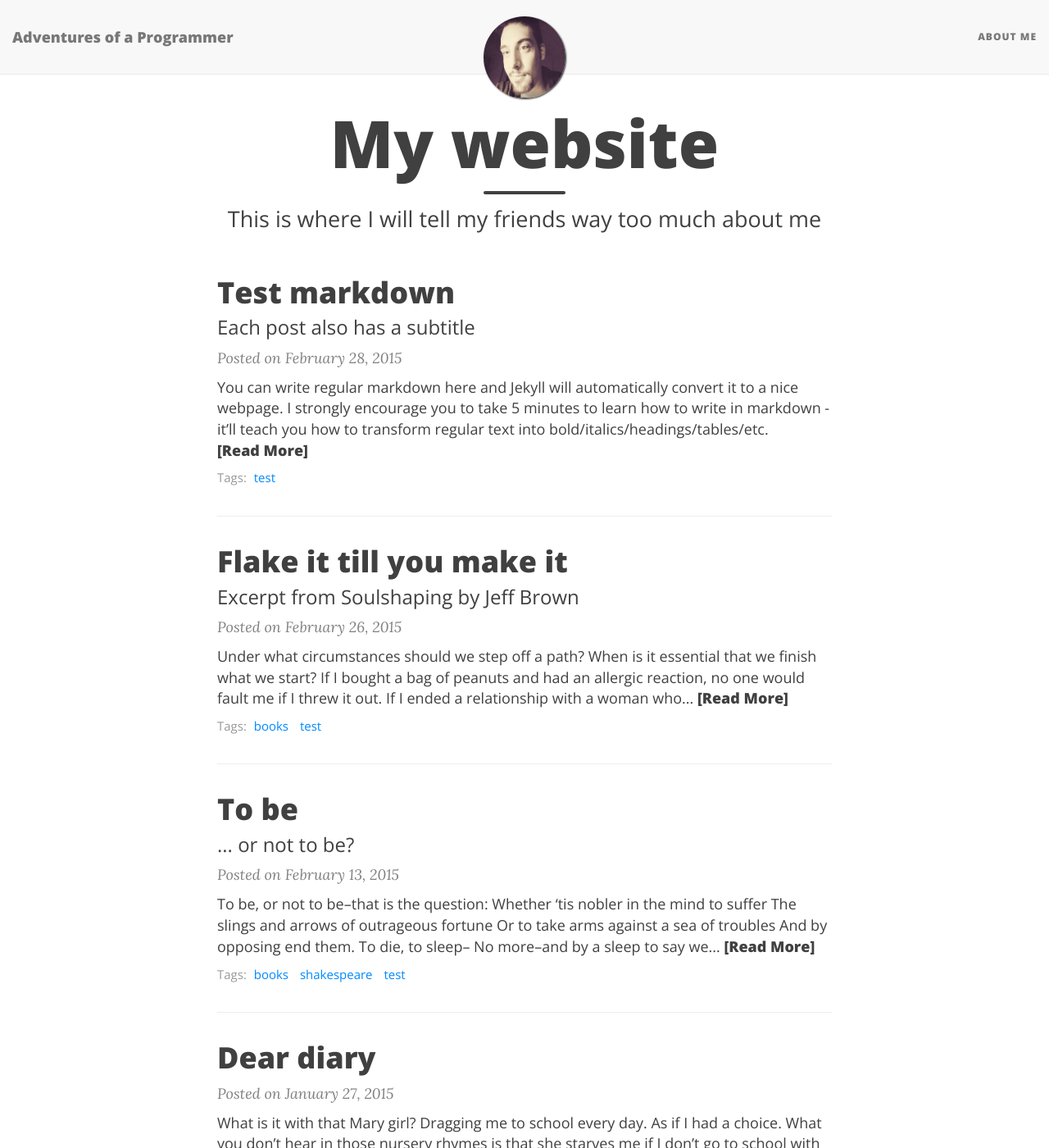
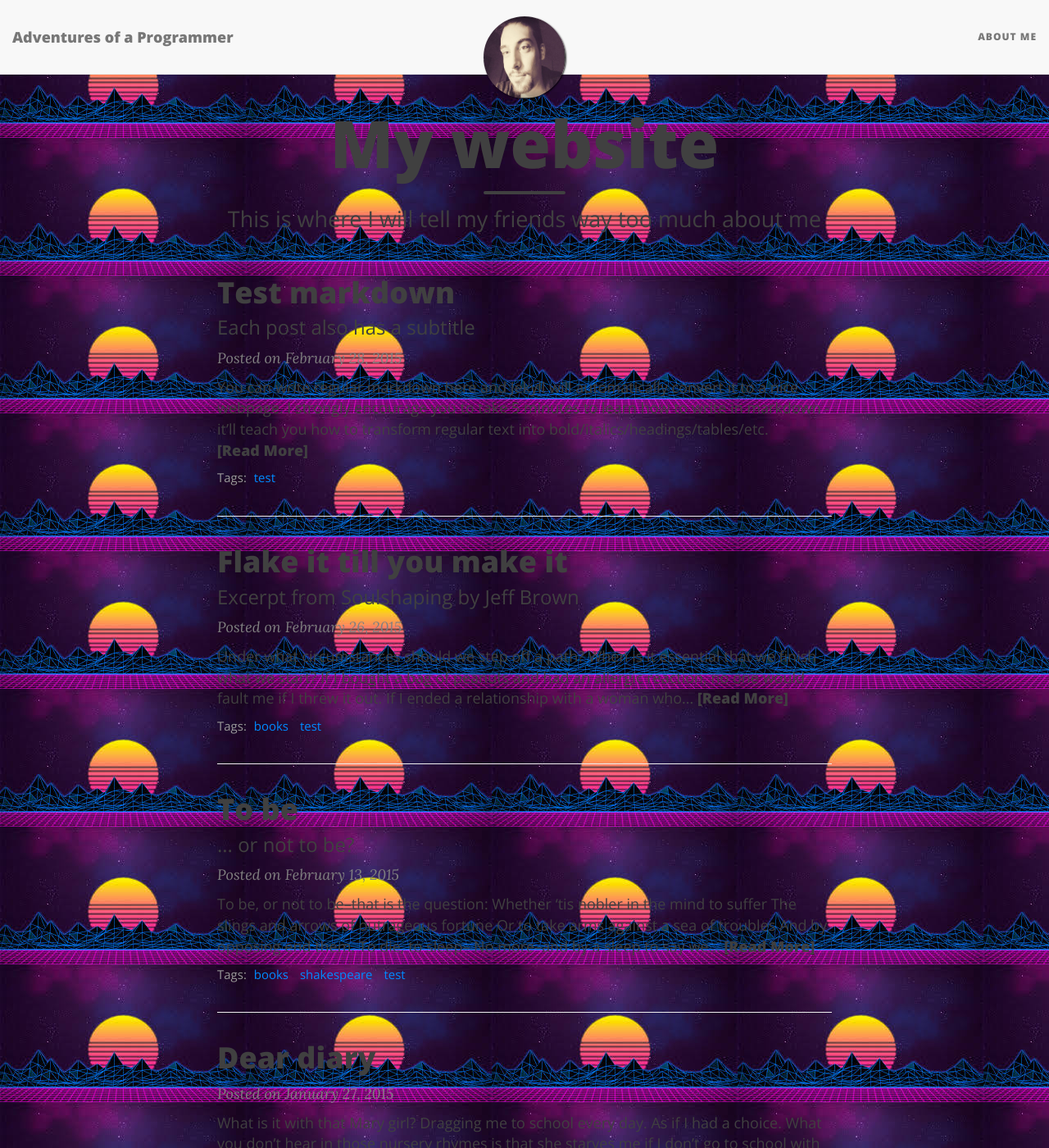
Before and after one commit to SpyrosMouselinos/SpyrosMouselinos.github.io, a Jekyll site: the page built from index.html, in a window 1280 px wide and 1400 px high. Shown: the whole window at 82% size. Built offline with Jekyll 4.4.1, drawn with Linux system fonts in a browser that asks for light colours; nearby versions of some CDN libraries; the list of posts is cut into pages by our own code.

Commit message:
Update _config.yml

```diff
--- a/_config.yml
+++ b/_config.yml
@@ -40,7 +40,7 @@ footer-link-col: "#404040"
 # Alternatively, the navbar, footer, and page background can be set to use background images
 # instead of colour
 
-bigimg: "/img/background.png"
+page-img: "/img/background.png"
 
 # --- Footer options --- #
 
```
